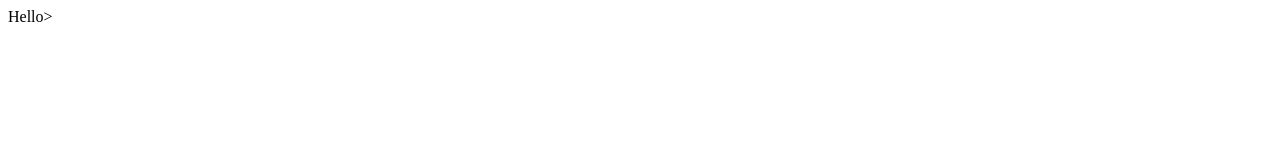
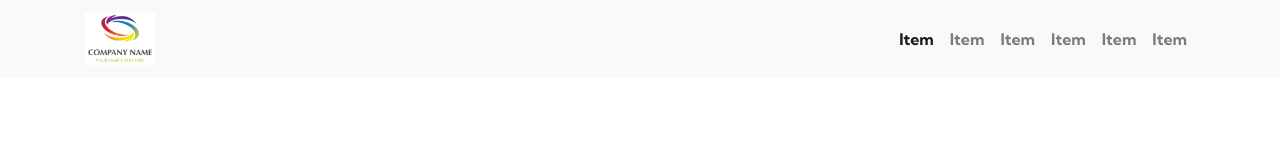
Before and after one commit to TechElite-India/techelite-india.github.io, a website: page index.html in a window 1280 px wide. Drawn offline with nearby package versions, Linux system fonts and the light colour scheme.

Commit message:
Basic navbar created

```diff
--- /dev/null
+++ b/css/styles.css
@@ -0,0 +1,7 @@
+body {
+    font-family: 'Kumbh Sans', sans-serif;
+}
+
+.navbar {
+    font-weight: 700;
+}
--- a/index.html
+++ b/index.html
@@ -1,6 +1,57 @@
-<html>
-	<head></head>
-	<body>
-		<p>Hello></p>
-	<body>
+<!DOCTYPE html>
+<html lang="en">
+
+<head>
+    <!-- Meta Tags -->
+    <meta charset="UTF-8">
+    <meta name="viewport" content="width=device-width, initial-scale=1.0">
+    <title>TechElite India</title>
+
+    <!-- CSS -->
+    <link rel="stylesheet" href="node_modules/bootstrap/dist/css/bootstrap.min.css">
+    <link rel="stylesheet" href="css/styles.css">
+
+    <!-- Fonts -->
+    <link href="https://fonts.googleapis.com/css2?family=Kumbh+Sans:wght@400;700&display=swap" rel="stylesheet">
+</head>
+
+<body>
+    <nav class="navbar navbar-expand-lg navbar-light bg-light fixed-top justify-content-end">
+        <div class="container">
+            <a class="navbar-brand" href="#">
+                <img src="img/logo.jpg" width="70">
+            </a>
+            <button class="navbar-toggler" type="button" data-toggle="collapse" data-target="#navbar">
+                <span class="navbar-toggler-icon"></span>
+            </button>
+            <div class="collapse navbar-collapse flex-grow-0" id="navbar">
+                <ul class="nav navbar-nav text-right">
+                    <li>
+                        <a class="nav-link active" href="#">Item</a>
+                    </li>
+                    <li>
+                        <a class="nav-link" href="#">Item</a>
+                    </li>
+                    <li>
+                        <a class="nav-link" href="#">Item</a>
+                    </li>
+                    <li>
+                        <a class="nav-link" href="#">Item</a>
+                    </li>
+                    <li>
+                        <a class="nav-link" href="#">Item</a>
+                    </li>
+                    <li>
+                        <a class="nav-link" href="#">Item</a>
+                    </li>
+                </ul>
+            </div>
+        </div>
+    </nav>
+
+    <script src="node_modules/jquery/dist/jquery.min.js"></script>
+    <script src="node_modules/popper.js/dist/popper.min.js"></script>
+    <script src="js/index.js"></script>
+</body>
+
 </html>
```
Also changed, not shown: package.json (added, +26 -0 lines), img/logo.jpg (added), js/index.js (added), 2 other files.
